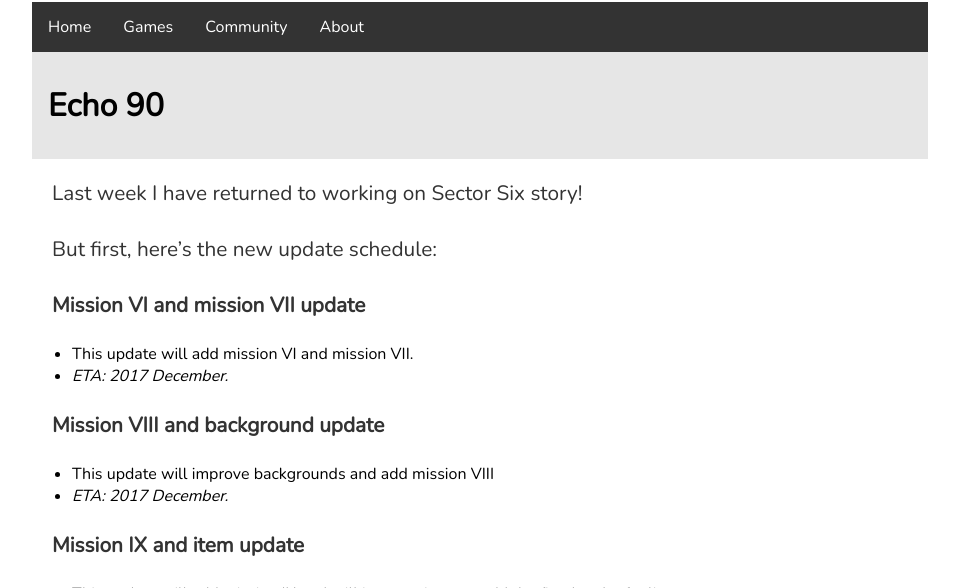
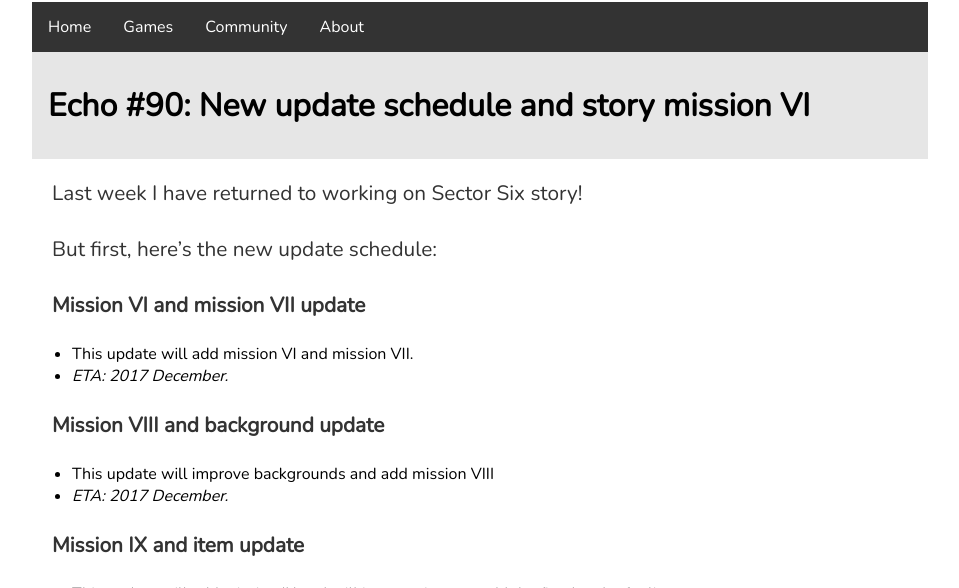
Before and after one commit to Phoebe3663/Zuurix.github.io, a Jekyll site: the page built from _posts/2017-11-28-echo-90.md, in a window 1280 px wide and 900 px high, cut to the strip 312-900 px from the top of the window. Shown: the whole strip, without its empty margins (160-1119 px from the left). Built offline with Jekyll 4.4.1, drawn with Linux system fonts in a browser that asks for light colours; our own code applies the rules of GitHub Pages for plain Markdown files; comment, search, counter and statistics services are not loaded.

Commit message:
Update 2017-11-28-echo-90.md

```diff
--- a/_posts/2017-11-28-echo-90.md
+++ b/_posts/2017-11-28-echo-90.md
@@ -1,3 +1,9 @@
+---
+layout: post
+title: "Echo #90: New update schedule and story mission VI"
+date: 2017-11-28
+---
+
 Last week I have returned to working on Sector Six story!
 
 But first, here's the new update schedule:
```
